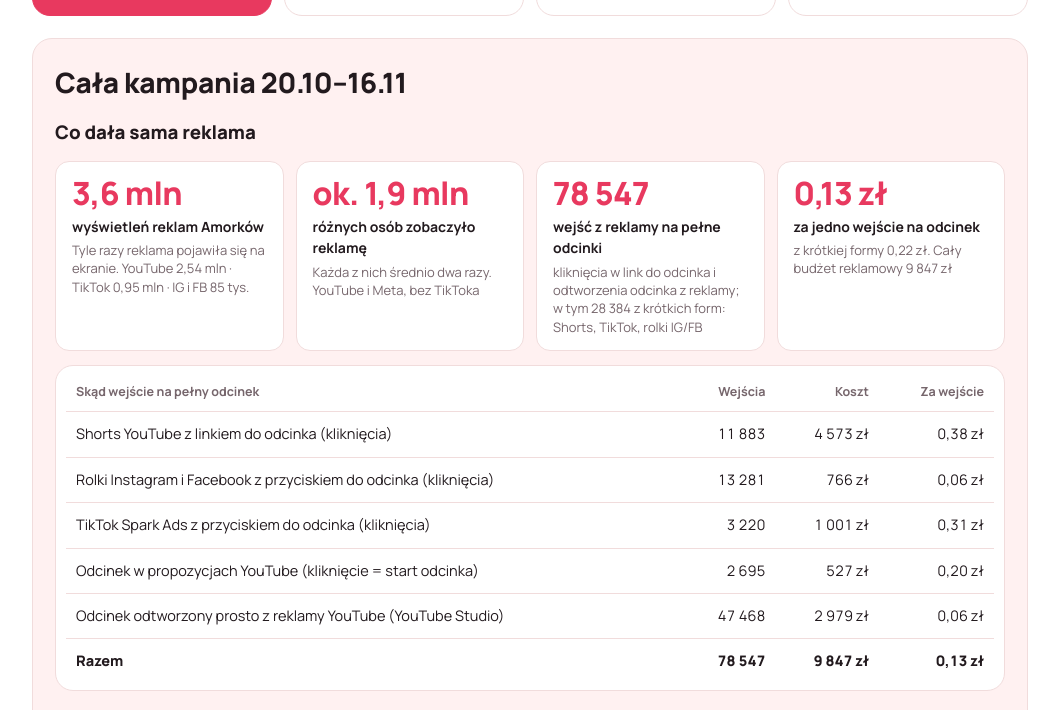
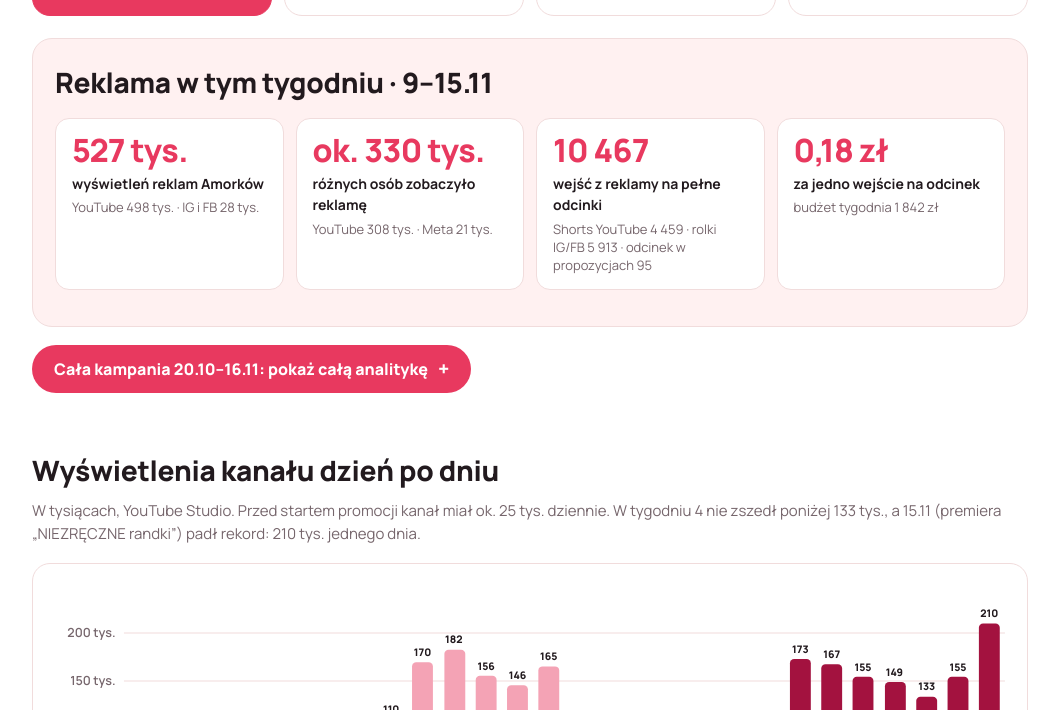
Before and after one commit to zovupl/amorki-zovu, a plain HTML site: page tydzien-4.html in a window 1280 px wide. Shown: the part 808-1518 px from the top of the page, without its empty margins (110-1169 px from the left). Drawn offline with Linux system fonts and the light colour scheme.

Commit message:
Tydzień 4: reklama tygodnia na wierzchu, cała kampania pod plusem
Co-Authored-By: Claude Opus 5.5 <noreply@anthropic.com>

```diff
--- a/tydzien-4.html
+++ b/tydzien-4.html
@@ -65,7 +65,18 @@
   <div class="kafel"><div class="liczba">7&nbsp;380</div><div class="co">subskrypcji YouTube</div><div class="male"><span class="wzrost">+2&nbsp;939 w tydzień</span> 9–15.11</div></div>
 </div>
 
-<section class="efekt" id="efekt">
+<section class="efekt" id="tydzien">
+<h2>Reklama w tym tygodniu · 9–15.11</h2>
+<div class="k4">
+  <div class="k"><div class="n">527&nbsp;tys.</div><div class="t">wyświetleń reklam Amorków</div><div class="d">YouTube 498&nbsp;tys. · IG i FB 28&nbsp;tys.</div></div>
+  <div class="k"><div class="n">ok.&nbsp;330&nbsp;tys.</div><div class="t">różnych osób zobaczyło reklamę</div><div class="d">YouTube 308&nbsp;tys. · Meta 21&nbsp;tys.</div></div>
+  <div class="k"><div class="n">10&nbsp;467</div><div class="t">wejść z reklamy na pełne odcinki</div><div class="d">Shorts YouTube 4&nbsp;459 · rolki IG/FB 5&nbsp;913 · odcinek w propozycjach 95</div></div>
+  <div class="k"><div class="n">0,18&nbsp;zł</div><div class="t">za jedno wejście na odcinek</div><div class="d">budżet tygodnia 1&nbsp;842&nbsp;zł</div></div>
+</div>
+</section>
+<details class="cala" id="cala">
+<summary>Cała kampania 20.10–16.11: pokaż całą analitykę</summary>
+<div style="margin-top:12px"><section class="efekt" id="efekt">
 <h2>Cała kampania 20.10–16.11</h2>
 <h3 style="margin:14px 0 0">Co dała sama reklama</h3>
 <div class="k4">
@@ -105,7 +116,8 @@
 <tr><td>Rolki Instagram, Facebook i TikTok z przyciskiem do odcinka</td><td class="l">12&nbsp;655</td><td class="l">2:37</td></tr>
 <tr class="suma"><td>Wszystkie długie odcinki (15), ostatnie 4 tygodnie</td><td class="l">931&nbsp;965</td><td class="l">9:17</td></tr>
 </table></div>
-</section>
+</section></div>
+</details>
 
 <h2>Wyświetlenia kanału dzień po dniu</h2>
 <p class="pod">W tysiącach, YouTube Studio. Przed startem promocji kanał miał ok. 25&nbsp;tys. dziennie. W tygodniu 4 nie zszedł poniżej 133&nbsp;tys., a 15.11 (premiera „NIEZRĘCZNE randki”) padł rekord: 210&nbsp;tys. jednego dnia.</p>
```
